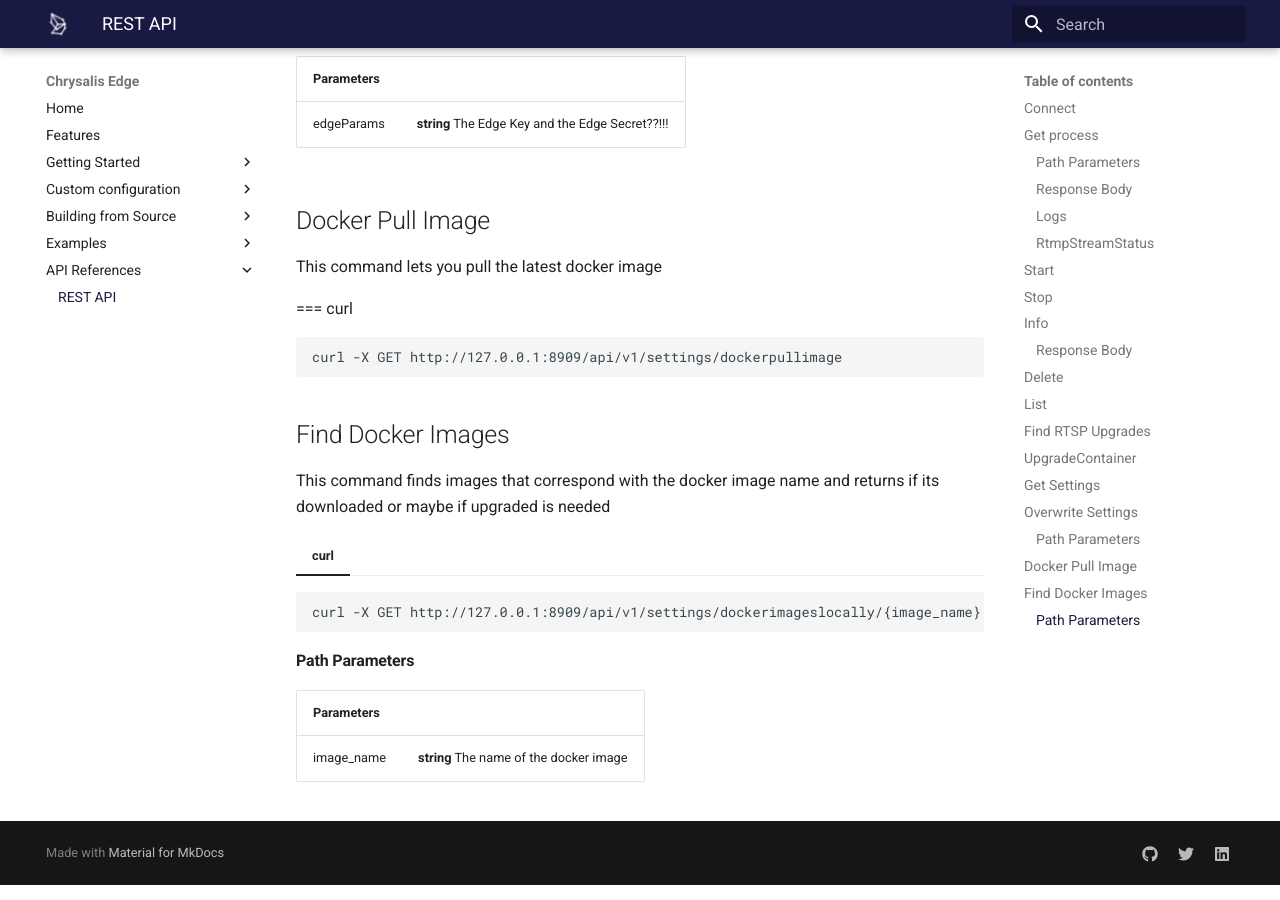
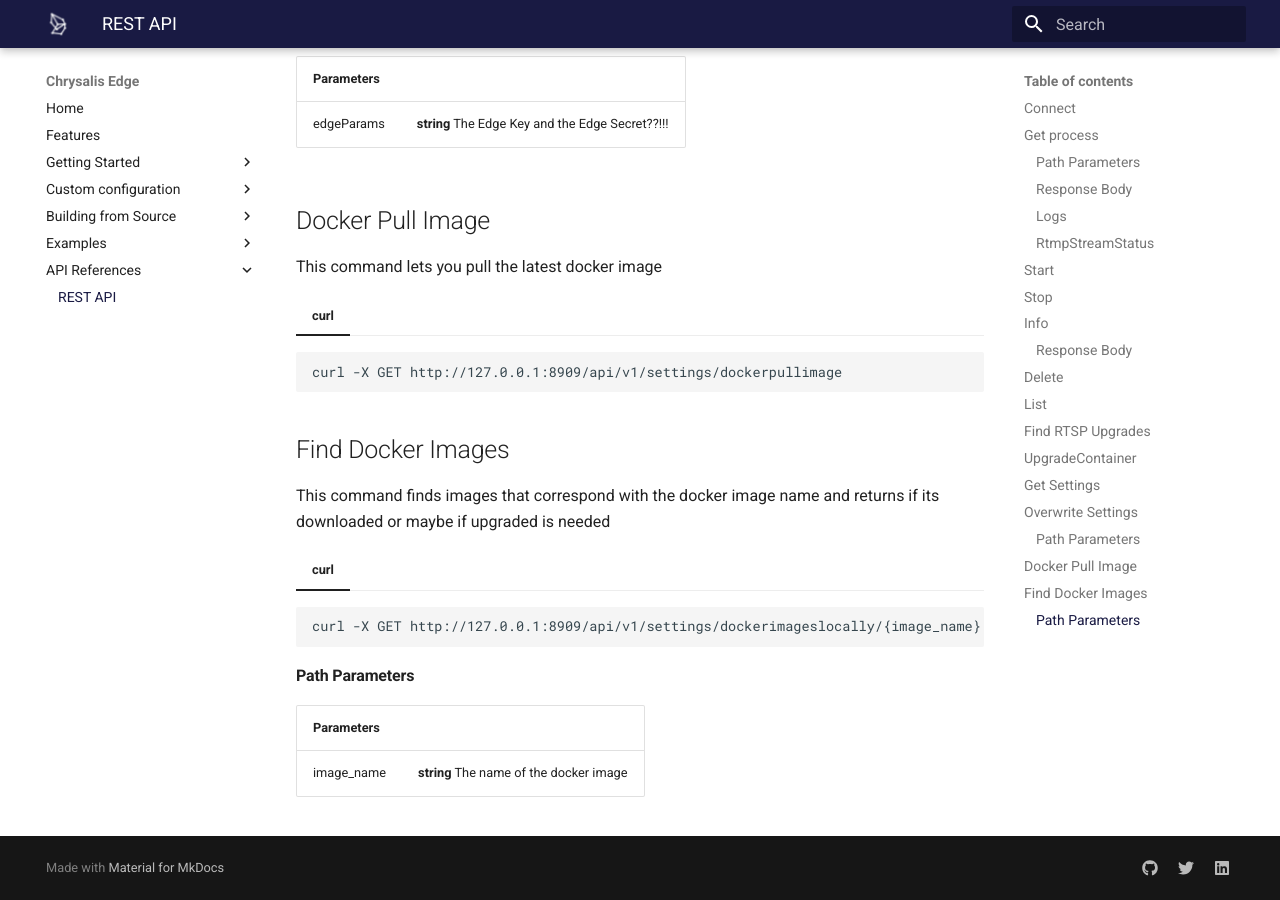
Before and after one commit to chryscloud/api_doc, an MkDocs documentation site: the page built from docs/edge-proxy/apis/rest_api_curl.md, in a window 1280 px wide and 900 px high, scrolled down 4686 px. Built offline with MkDocs 1.6.1 and Material for MkDocs 9.7.7, drawn with Linux system fonts in a browser that asks for light colours.

Commit message:
Added missing quotes

````diff
--- a/docs/edge-proxy/apis/rest_api_curl.md
+++ b/docs/edge-proxy/apis/rest_api_curl.md
@@ -187,7 +187,7 @@ curl -X POST http://127.0.0.1:8909/api/v1/settings/overwrite/{edgeParams}
 
 This command lets you pull the latest docker image
 
-=== curl
+=== "curl"
 ``` curl
 curl -X GET http://127.0.0.1:8909/api/v1/settings/dockerpullimage
 ```
````
